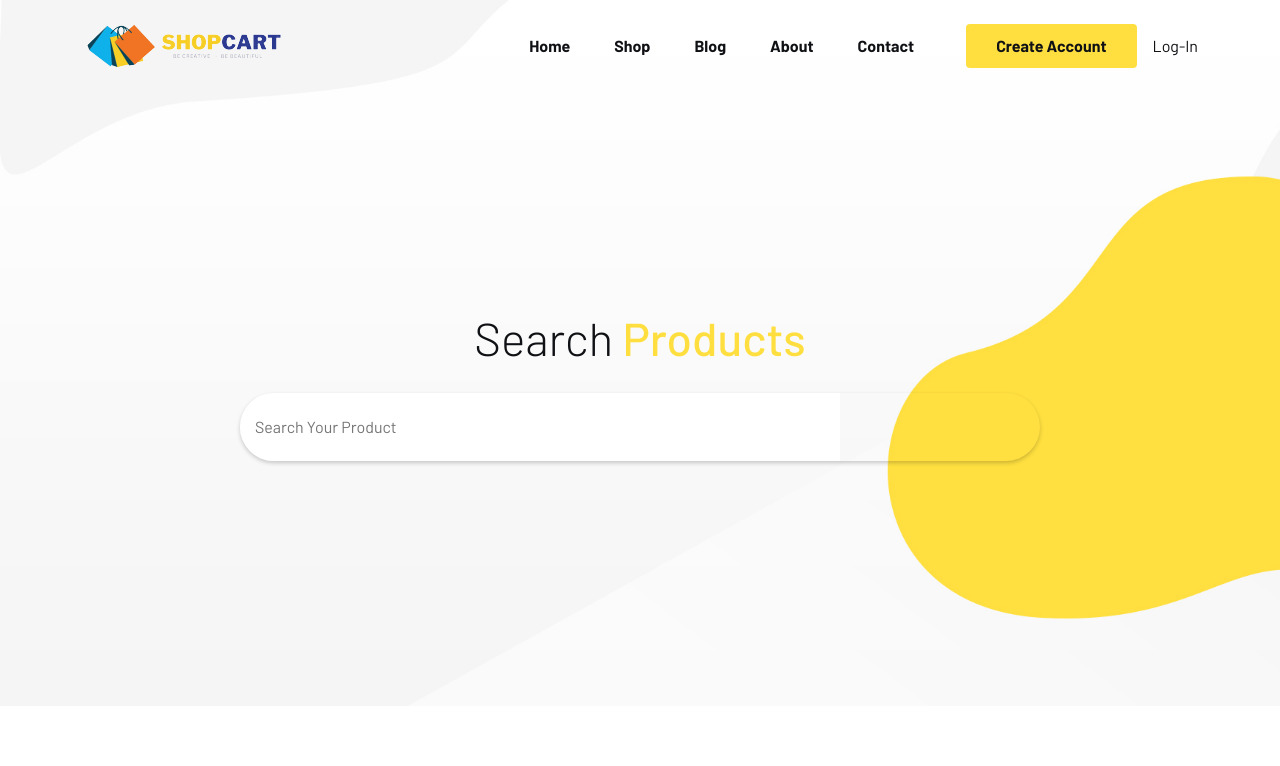
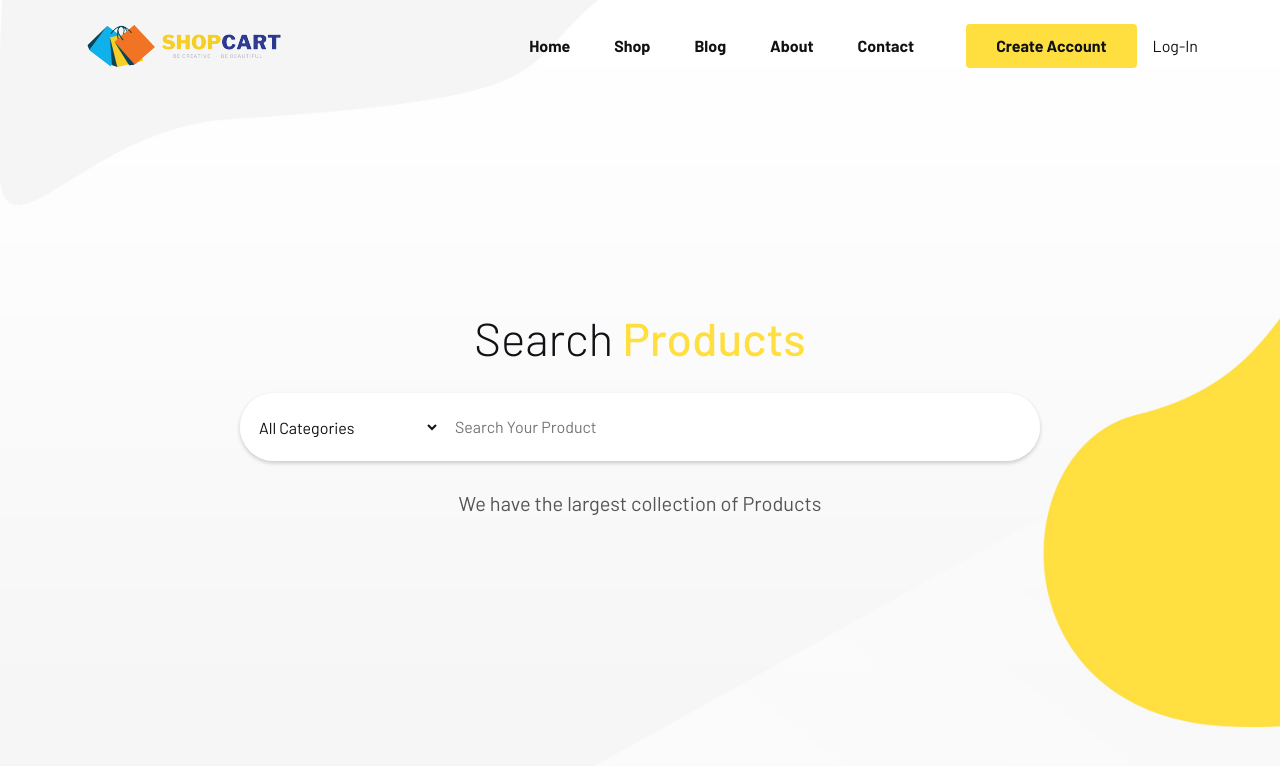
Before and after one commit to Pandey9800/react_ecom, a React (Vite) app: page / in a window 1280 px wide. Shown: the top 766 px of the page. Built offline with nearby package versions, Linux system fonts and the light colour scheme.

Commit message:
Created Banner and Added Categories

```diff
--- /dev/null
+++ b/src/components/SelectedCategory.jsx
@@ -0,0 +1,72 @@
+import React from 'react'
+
+const SelectedCategory = (select) => {
+  return (
+      <select>
+                            <option value="all">All Categories</option>
+<option value="electronics">Electronics</option>
+<option value="computer">Computer</option>
+<option value="smart-home">Smart Home</option>
+<option value="automotive">Automotive</option>
+<option value="baby">Baby</option>
+<option value="beauty">Beauty</option>
+<option value="personal-care">Personal Care</option>
+<option value="butcher-shop">Butcher Shop</option>
+<option value="cafe">Cafe</option>
+<option value="charity-2">Charity</option>
+<option value="church">Church</option>
+<option value="clinic">clinic</option>
+<option value="college">College</option>
+<option value="conference">Conference</option>
+<option value="construction">Construction</option>
+<option value="corona-virus">Corona Virus</option>
+<option value="corporate">Corporate</option>
+<option value="covid19">Covid19</option>
+<option value="digital-products">Digital Products</option>
+<option value="doctors">doctors</option>
+<option value="ecological">Ecological</option>
+<option value="education">Education</option>
+<option value="entertainment">Entertainment</option>
+<option value="environment">Environment</option>
+<option value="environmental">Environmental</option>
+<option value="events">Events</option>
+<option value="fitness">Fitness</option>
+<option value="food-shop">Food Shop</option>
+<option value="free">Free</option>
+<option value="gym">Gym</option>
+<option value="halloween">Halloween</option>
+<option value="health">health</option>
+<option value="healthcare">healthcare</option>
+<option value="learnpress">learnpress</option>
+<option value="meat-shop">Meat Shop</option>
+<option value="medical">medical</option>
+<option value="medical-prevention">Medical Prevention</option>
+<option value="meetup">Meetup</option>
+<option value="mobile-apps">Mobile Apps</option>
+<option value="music">Music</option>
+<option value="news">News</option>
+<option value="nonprofit">Nonprofit</option>
+<option value="onepage">Onepage</option>
+<option value="online-course">Online Course</option>
+<option value="personal-blog">Personal Blog</option>
+<option value="portfolio">Portfolio</option>
+<option value="pregnancy">pregnancy</option>
+<option value="premium">premium</option>
+<option value="psd">psd</option>
+<option value="religion">Religion</option>
+<option value="restaurants">Restaurants</option>
+<option value="school">School</option>
+<option value="seo">SEO</option>
+<option value="software">Software</option>
+<option value="startups">Startups</option>
+<option value="university">University</option>
+<option value="vcard">Vcard</option>
+<option value="woocommerce">WooCommerce</option>
+<option value="yoga">Yoga</option>
+<option value="magazine">Magazine</option>
+<option value="event-wordpress">Event</option>
+    </select>
+  )
+}
+
+export default SelectedCategory
--- a/src/home/Banner.jsx
+++ b/src/home/Banner.jsx
@@ -1,5 +1,7 @@
 import React, { useState } from 'react'
 import productData from "../products.json"
+import {Link}  from 'react-router-dom'
+import SelectedCategory from '../components/SelectedCategory'
 
 const title = (
     <h2>Search <span>Products</span></h2>
@@ -28,7 +30,13 @@ const Banner = () => {
     // Search Functionality
 
     const handleSearch = e => {
-        console.log(e.target.value);
+        // console.log(e.target.value);
+        const searchTerm = e.target.value;
+        setSearchInput(searchTerm);
+
+        //filtering products based on search
+        const filtered = productData.filter((product) => product.name.toLowerCase().includes(searchTerm.toLowerCase()));
+        setfilterProducts(filtered);
     }
 
     return (
@@ -37,12 +45,24 @@ const Banner = () => {
                 <div className="banner-content">
                     {title}
                     <form>
+                        <SelectedCategory select={"all"} />
                         <input type="text" name="search" id="search" placeholder="Search Your Product" value={searchInput} onChange={handleSearch} />
+                        <button type="submit">
+                            <i className="icofont=search"></i>
+                        </button>
                     </form>
+                    <p>{desc}</p>
+                    <ul className="lab-ul">
+                        {searchInput && filterProducts.map((product, i) => (
+                            <li key={i}>
+                                <Link to={`/shop/${product.id}`}>{product.name}</Link>
+                            </li>
+                        ))}
+                    </ul>
                 </div>
             </div>
         </div>
-  )
+    );
 }
 
 export default Banner
--- a/src/home/Home.jsx
+++ b/src/home/Home.jsx
@@ -4,7 +4,7 @@ import Banner from './Banner'
 const Home = () => {
   return (
       <div>
-          <Banner/>
+      <Banner />
     </div>
   )
 }
```
Lines whose indentation alone changed are shown as unchanged.
